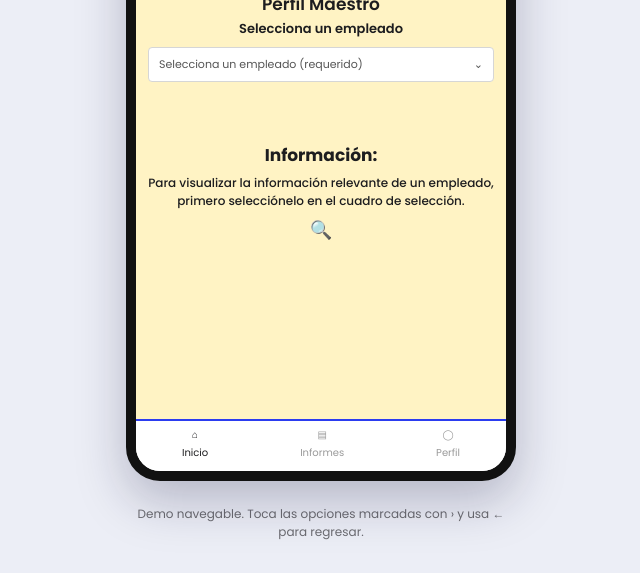
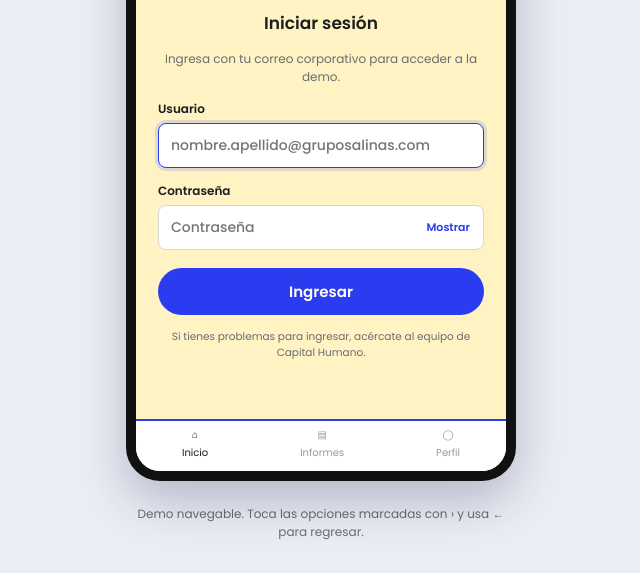
Before and after one commit to Demodaych/demodaych.github.io, a plain HTML site: page compensalia/index.html in a window 1280 px wide. Shown: the part 259-832 px from the top of the page, without its empty margins (319-959 px from the left). Drawn offline with Linux system fonts and the light colour scheme.

Commit message:
Agrega inicio de sesión a la demo de Compensalia
Co-Authored-By: Claude Opus 5.5 <noreply@anthropic.com>
Claude-Session: https://claude.ai/code/session_01Es8NtheiTV8zc2fJdtD9HK

```diff
--- a/compensalia/index.html
+++ b/compensalia/index.html
@@ -99,6 +99,21 @@ td a{color:var(--blue);cursor:pointer;text-decoration:none}
 .loading::after{content:"";width:22px;height:22px;border:2px solid #ccc;border-top-color:#555;border-radius:50%;animation:sp .6s linear infinite}
 @keyframes sp{to{transform:rotate(360deg)}}
 @media (prefers-reduced-motion:reduce){.loading::after{animation:none}}
+.login{min-height:100%;display:flex;flex-direction:column;justify-content:center;padding:24px 22px;gap:14px}
+.login .logo{margin:0 0 4px}
+.login h2{margin:0}
+.login p.lead{margin:0;text-align:center;font-size:12px;color:var(--muted)}
+.login label{display:flex;flex-direction:column;gap:5px;font-size:12px;font-weight:600}
+.login input{font:500 14px Poppins,sans-serif;padding:11px 12px;border:1.5px solid #d6d6d6;border-radius:8px;background:#fff;color:var(--ink);min-height:44px}
+.login input:focus{outline:none;border-color:var(--blue);box-shadow:0 0 0 3px rgba(43,60,240,.15)}
+.login .pw{position:relative;display:flex;width:100%}
+.login .pw input{flex:1;min-width:0;width:100%;padding-right:76px}
+.login .eye{position:absolute;right:6px;top:50%;transform:translateY(-50%);background:none;border:0;font:600 11px Poppins,sans-serif;color:var(--blue);cursor:pointer;padding:8px;min-height:36px}
+.login .enter{margin-top:4px;background:var(--blue);color:#fff;border:0;border-radius:24px;padding:12px;font:600 15px Poppins,sans-serif;cursor:pointer;min-height:46px}
+.login .enter:hover{background:#2030d8}
+.login .err{display:none;background:#fde8e7;color:#b3261e;border-radius:8px;padding:9px 11px;font-size:11.5px;font-weight:600;text-align:center}
+.login .err.show{display:block}
+.login .note{font-size:10.5px;color:var(--muted);text-align:center;margin:0}
 button:focus-visible,.go:focus-visible,[tabindex]:focus-visible{outline:2px solid var(--blue);outline-offset:2px}
 </style>
 
@@ -115,6 +130,12 @@ button:focus-visible,.go:focus-visible,[tabindex]:focus-visible{outline:2px soli
 
 <script>
 const S=document.getElementById('screen');
+/* Acceso a la demo: agrega aquí los correos autorizados (en minúsculas) */
+const USUARIOS=['rony.avila@gruposalinas.com'];
+const CLAVE='Compensalia.1';
+let AUTH=false;
+try{AUTH=sessionStorage.getItem('comp_auth')==='1';}catch(e){}
+
 const state={emp:null,week:null,open:null};
 const stack=[];
 const L=n=>'L '+n;
@@ -140,6 +161,18 @@ const wk=(a,b)=>Array.from({length:b-a+1},(_,i)=>'2026-'+(a+i));
 const weekBlock=`<div class="week"><div class="w">2026, Semana 45</div><div class="d">del 2 de noviembre al 8 de noviembre 2026</div></div>`;
 
 const screens={
+login(){
+  return `<form class="login" id="loginForm" novalidate autocomplete="on">
+    <div class="logo">Compen$alia</div>
+    <h2>Iniciar sesión</h2>
+    <p class="lead">Ingresa con tu correo corporativo para acceder a la demo.</p>
+    <label for="lgUser">Usuario<input id="lgUser" type="email" inputmode="email" autocomplete="username" placeholder="nombre.apellido@gruposalinas.com" required></label>
+    <label for="lgPass">Contraseña<span class="pw"><input id="lgPass" type="password" autocomplete="current-password" placeholder="Contraseña" required><button type="button" class="eye" id="lgEye" aria-label="Mostrar contraseña">Mostrar</button></span></label>
+    <div class="err" id="lgErr" role="alert"></div>
+    <button type="submit" class="enter">Ingresar</button>
+    <p class="note">Si tienes problemas para ingresar, acércate al equipo de Capital Humano.</p>
+  </form>`;
+},
 home(){
   if(!state.emp||!state.week) return `<div class="pad">${header(false)}<div class="info"><h3>Información:</h3><p>Para visualizar la información relevante de un empleado, primero selecciónelo en el cuadro de selección.</p><div style="font-size:18px;margin-top:6px">🔍</div></div></div>`;
   return `<div class="pad watermark">${header(false)}${weekBlock}<hr><div class="big"><div class="l">Esta semana te llevas</div><div class="v">L 10,354.05</div></div><hr>
@@ -284,8 +317,25 @@ function render(name,scroll){
   cur=name;S.innerHTML=screens[name]();
   S.className='screen'+(['escalafon','vind','veq','intereses','calidad','perdidos','nuevos','captacion'].includes(name)?' gray':'');
   S.scrollTop=scroll||0;
+  if(name==='login') bindLogin();
   const q=document.getElementById('q');
   if(q){q.focus();q.oninput=()=>{const t=q.value.toLowerCase();document.querySelectorAll('[data-pick-emp]').forEach(d=>d.hidden=!d.textContent.toLowerCase().includes(t));};}
+}
+function bindLogin(){
+  const f=document.getElementById('loginForm'),u=document.getElementById('lgUser'),pw=document.getElementById('lgPass'),er=document.getElementById('lgErr'),eye=document.getElementById('lgEye');
+  eye.onclick=()=>{const sh=pw.type==='password';pw.type=sh?'text':'password';eye.textContent=sh?'Ocultar':'Mostrar';eye.setAttribute('aria-label',sh?'Ocultar contraseña':'Mostrar contraseña');};
+  f.onsubmit=e=>{
+    e.preventDefault();
+    const mail=u.value.trim().toLowerCase(), clave=pw.value;
+    er.classList.remove('show');
+    if(!mail||!clave){er.textContent='Ingresa tu correo y tu contraseña.';er.classList.add('show');return;}
+    if(!USUARIOS.includes(mail)){er.textContent='Este correo no tiene acceso a la demo.';er.classList.add('show');u.focus();return;}
+    if(clave!==CLAVE){er.textContent='La contraseña es incorrecta.';er.classList.add('show');pw.value='';pw.focus();return;}
+    AUTH=true; try{sessionStorage.setItem('comp_auth','1');}catch(err){}
+    const ld=document.createElement('div');ld.className='loading';S.appendChild(ld);
+    setTimeout(()=>render('home'),500);
+  };
+  u.focus();
 }
 function go(name){
   const ld=document.createElement('div');ld.className='loading';S.appendChild(ld);
@@ -303,7 +353,7 @@ S.addEventListener('click',e=>{
   if(t.dataset.pickWeek){state.week=t.dataset.pickWeek;state.open=null;stack.length=0;const ld=document.createElement('div');ld.className='loading';S.appendChild(ld);setTimeout(()=>render('home'),450);}
 });
 S.addEventListener('keydown',e=>{if(e.key==='Enter'&&e.target.matches('[data-go]'))go(e.target.dataset.go);});
-render('home');
+render(AUTH?'home':'login');
 </script>
 
 </html>
```
